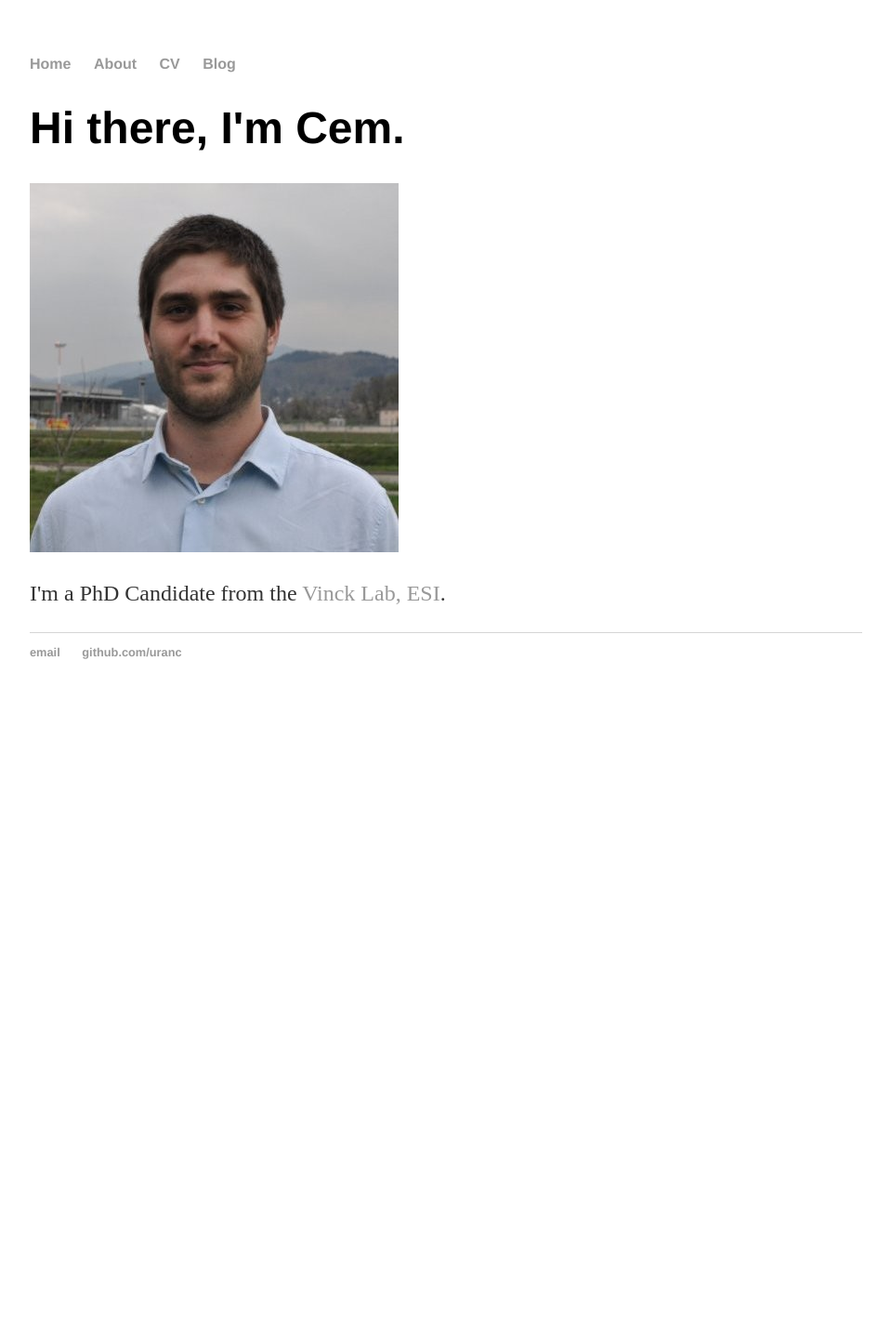
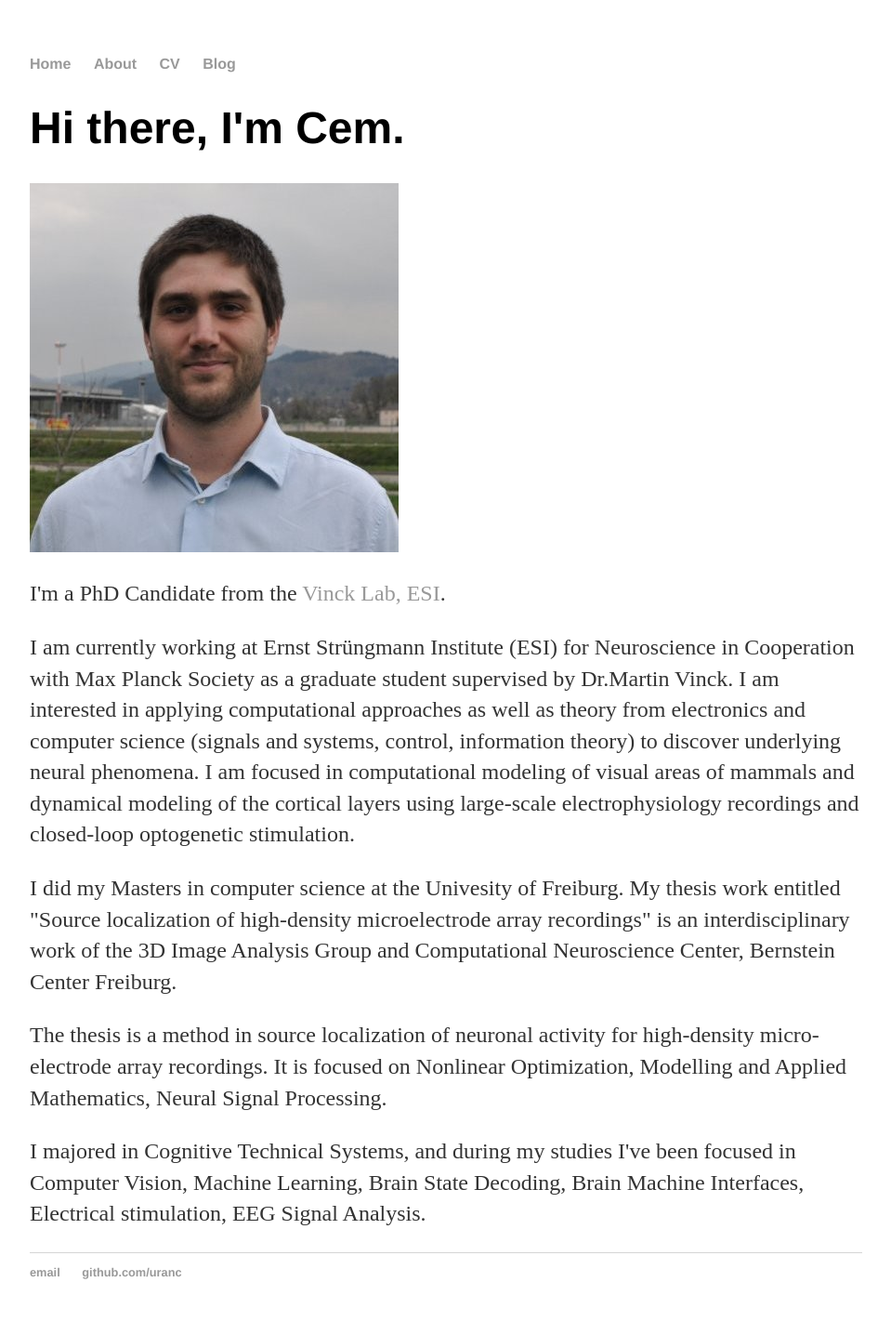
Before and after one commit to uranc/uranc.github.io, a Jekyll site: the page built from index.html, in a window 1280 px wide. Shown: the whole page at 93% size, without its empty margins (160-1119 px from the left). Built offline with Jekyll 4.4.1, drawn with Linux system fonts in a browser that asks for light colours; before the commit the page ends 900 px from its top, so only the background shows below that.

Commit message:
Update index.html

```diff
--- a/index.html
+++ b/index.html
@@ -6,4 +6,12 @@ title: Cem Uran, PhD Candidate
 	<h1>Hi there, I'm Cem.</h1>
 	<a href="CemLinkedIn.jpg" class="image fit"><img src="CemLinkedIn.jpg" alt=""></a>
 	<p>I'm a PhD Candidate from the <a href="https://www.esi-frankfurt.de/research/vinck-lab/">Vinck Lab, ESI</a>. </p>
+
+	<p>I am currently working at Ernst Strüngmann Institute (ESI) for Neuroscience in Cooperation with Max Planck Society as a graduate student supervised by Dr.Martin Vinck. I am interested in applying computational approaches as well as theory from electronics and computer science (signals and systems, control, information theory) to discover underlying neural phenomena. I am focused in computational modeling of visual areas of mammals and dynamical modeling of the cortical layers using large-scale electrophysiology recordings and closed-loop optogenetic stimulation.</p>
+
+	<p>I did my Masters in computer science at the Univesity of Freiburg. My thesis work entitled "Source localization of high-density microelectrode array recordings" is an interdisciplinary work of the 3D Image Analysis Group and Computational Neuroscience Center, Bernstein Center Freiburg.</p>
+
+	<p>The thesis is a method in source localization of neuronal activity for high-density micro-electrode array recordings. It is focused on Nonlinear Optimization, Modelling and Applied Mathematics, Neural Signal Processing.</p>
+
+	<p>I majored in Cognitive Technical Systems, and during my studies I've been focused in Computer Vision, Machine Learning, Brain State Decoding, Brain Machine Interfaces, Electrical stimulation, EEG Signal Analysis.</p>
 </div><!-- /.blurb -->
```
